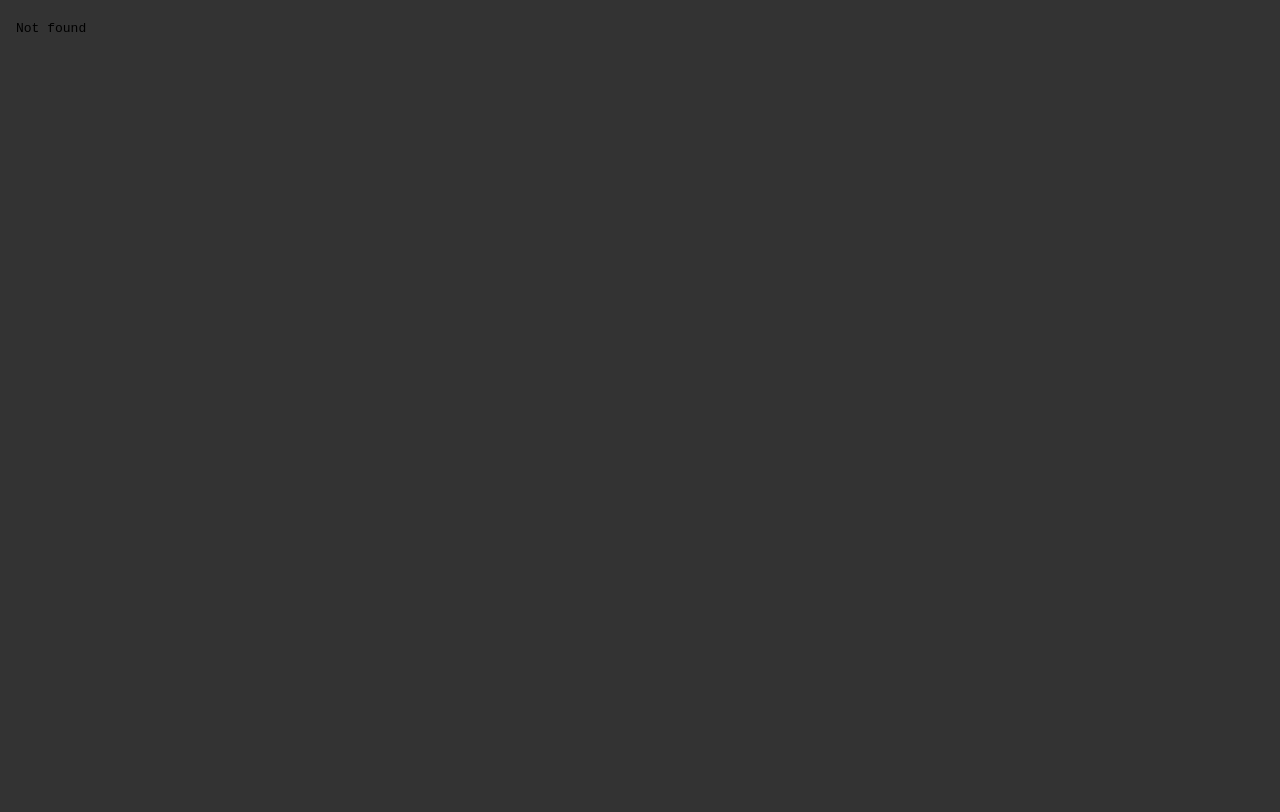
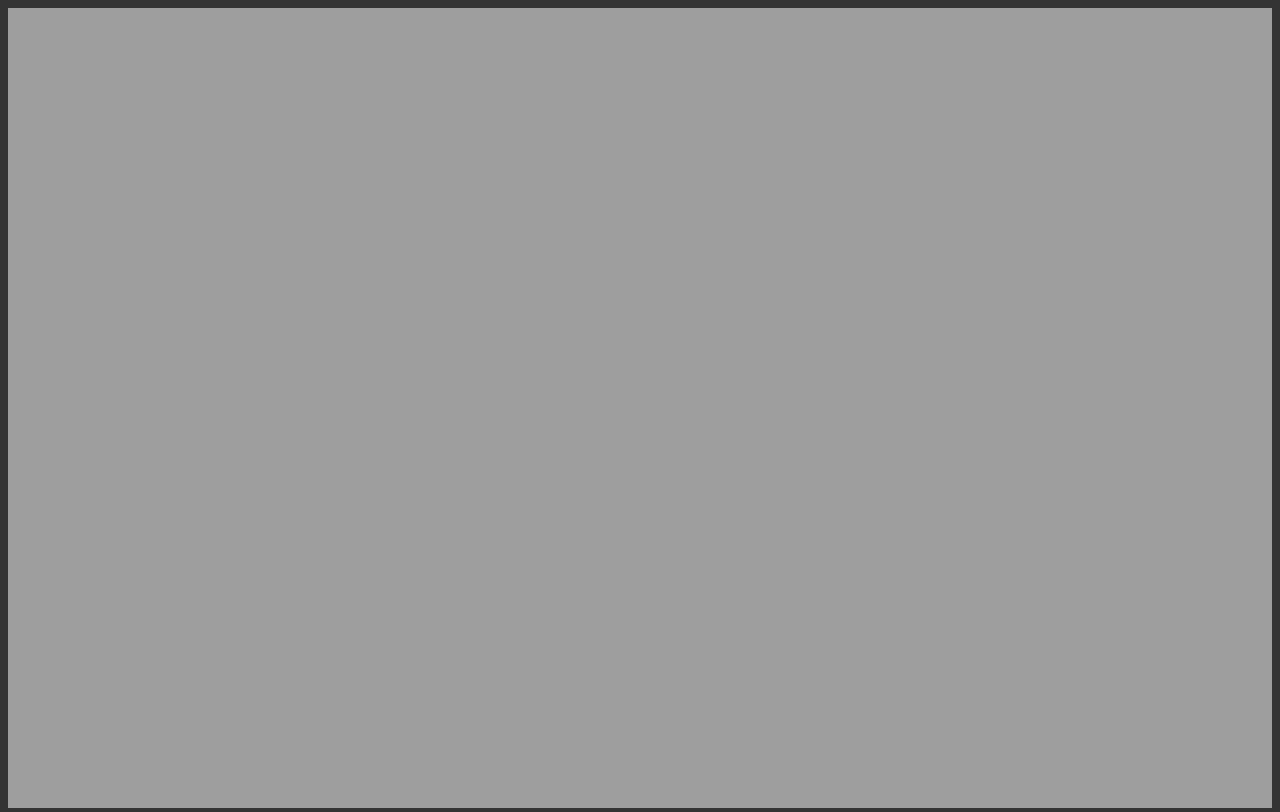
Before and after one commit to joecliffordofficial/ecommerce-backend, a website: page index.html in a window 1280 px wide. Drawn offline with Linux system fonts and the light colour scheme; the site is published under a folder, as on GitHub Pages, so addresses that start at the root find nothing.

Commit message:
readme updates and updated html

```diff
--- a/index.html
+++ b/index.html
@@ -20,6 +20,6 @@
     </style>
 </head>
 <body>
-    <iframe src="/media/eCommerceBackEnd.mp4" frameborder="0" allowfullscreen></iframe>
+    <iframe src="./media/eCommerceBackEnd.mp4" frameborder="0" allowfullscreen></iframe>
 </body>
 </html>
```
Also changed, not shown: README.md.
